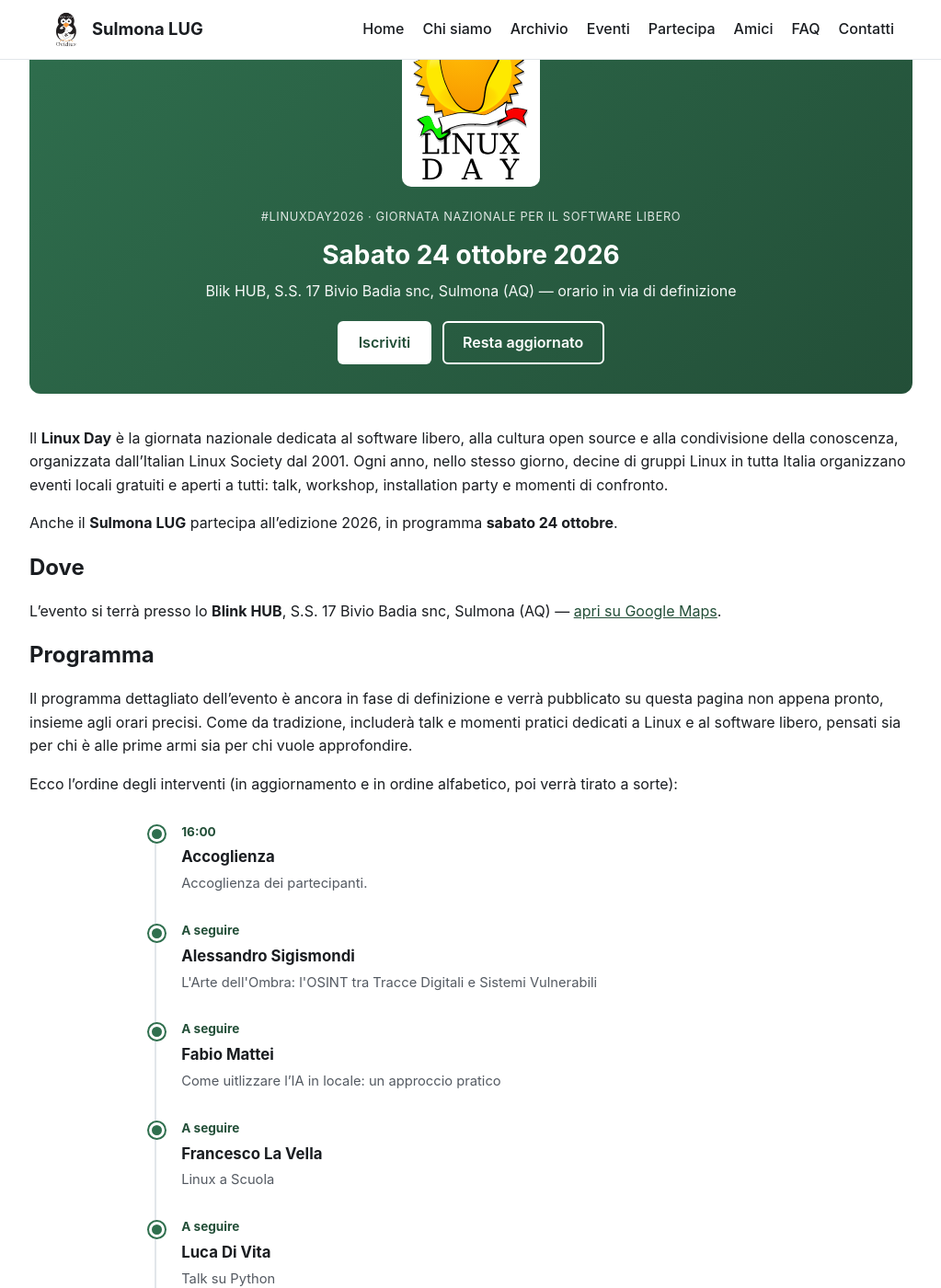
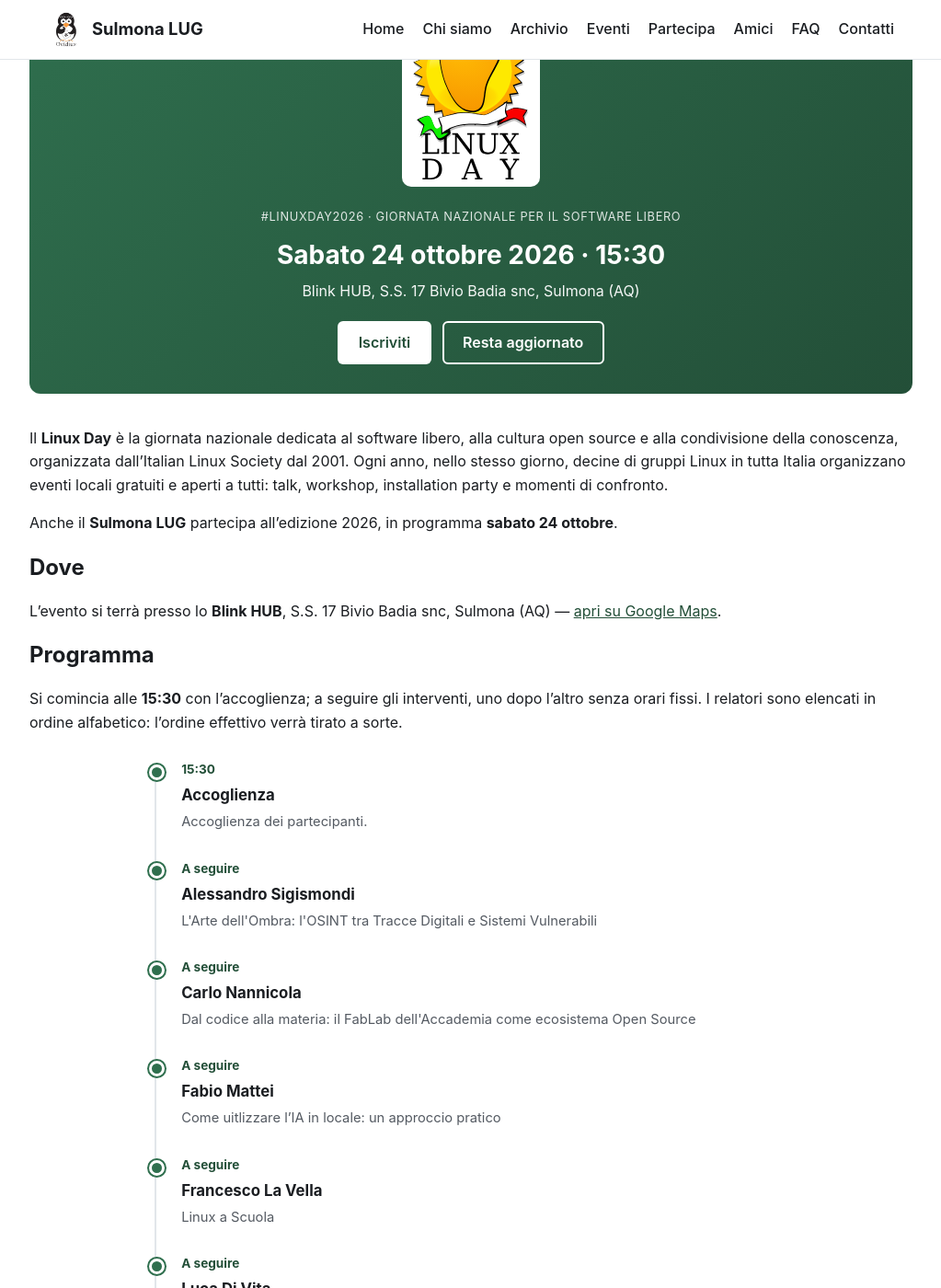
Before and after one commit to Sulmona-LUG/sulmona-lug.github.io, a Jekyll site: the page built from linux-day-2026.md, in a window 1280 px wide and 1400 px high, scrolled down 194 px. Shown: the whole window at 92% size, without its empty margins (128-1151 px from the left). Built offline with Jekyll 4.4.1, drawn with Linux system fonts in a browser that asks for light colours; some of the changed text lies outside the part shown.

Commit message:
aggiornamento Programma Linux Day

```diff
--- a/_data/eventi.yml
+++ b/_data/eventi.yml
@@ -8,6 +8,6 @@
   url: ""
 - data: 2026-10-24
   titolo: "Linux Day 2026"
-  luogo: "Blink HUB, S.S. 17 Bivio Badia snc, Sulmona (AQ) — orario in via di definizione"
-  descrizione: "Il Sulmona LUG festeggia la Giornata Nazionale per il Software Libero. Programma in arrivo."
+  luogo: "Blink HUB, S.S. 17 Bivio Badia snc, Sulmona (AQ) — dalle 15:30 alle 19:30"
+  descrizione: "Il Sulmona LUG festeggia la Giornata Nazionale per il Software Libero: talk, laboratori e install party."
   url: "/linux-day-2026/"
--- a/linux-day-2026.md
+++ b/linux-day-2026.md
@@ -4,14 +4,14 @@ title: "Linux Day 2026 a Sulmona"
 permalink: /linux-day-2026/
 description: >-
   Sabato 24 ottobre 2026 il Sulmona LUG festeggia il Linux Day, la Giornata Nazionale
-  per il Software Libero. Programma in arrivo.
+  per il Software Libero. Dalle 15:30 al Blink HUB: talk, laboratori e install party.
 ---
 
 <div class="event-banner">
   <img src="{{ '/assets/images/linuxday-2026-logo.svg' | relative_url }}" alt="Linux Day 2026" class="event-banner-logo">
   <p class="event-banner-tag">#LinuxDay2026 · Giornata Nazionale per il Software Libero</p>
-  <p class="event-banner-date">Sabato 24 ottobre 2026</p>
-  <p class="event-banner-loc">Blik HUB, S.S. 17 Bivio Badia snc, Sulmona (AQ) — orario in via di definizione</p>
+  <p class="event-banner-date">Sabato 24 ottobre 2026 · 15:30</p>
+  <p class="event-banner-loc">Blink HUB, S.S. 17 Bivio Badia snc, Sulmona (AQ)</p>
   <div class="event-banner-actions">
     <a class="btn btn-primary" href="https://iscrizioni.sulmonalug.it/261024" target="_blank" rel="noopener">Iscriviti</a>
     <a class="btn btn-outline" href="https://t.me/{{ site.social.telegram }}">Resta aggiornato</a>
@@ -32,17 +32,13 @@ L'evento si terrà presso lo **Blink HUB**, S.S. 17 Bivio Badia snc, Sulmona (AQ
 
 ## Programma
 
-Il programma dettagliato dell'evento è ancora in fase di definizione e verrà pubblicato su
-questa pagina non appena pronto, insieme agli orari precisi. Come da tradizione, includerà
-talk e momenti pratici dedicati a Linux e al software libero, pensati sia per chi è alle
-prime armi sia per chi vuole approfondire.
-
-Ecco l'ordine degli interventi (in aggiornamento e in ordine alfabetico, poi verrà tirato a sorte):
+Si comincia alle **15:30** con l'accoglienza; a seguire gli interventi, uno dopo l'altro senza
+orari fissi. I relatori sono elencati in ordine alfabetico: l'ordine effettivo verrà tirato a sorte.
 
 <div class="programma-timeline">
 
   <div class="t-item">
-    <div class="t-time">16:00</div>
+    <div class="t-time">15:30</div>
     <h4>Accoglienza</h4>
     <p>Accoglienza dei partecipanti.</p>
   </div>
@@ -51,6 +47,12 @@ Ecco l'ordine degli interventi (in aggiornamento e in ordine alfabetico, poi ver
     <div class="t-time">A seguire</div>
     <h4>Alessandro Sigismondi</h4>
     <p>L'Arte dell'Ombra: l'OSINT tra Tracce Digitali e Sistemi Vulnerabili</p>
+  </div>
+
+  <div class="t-item">
+    <div class="t-time">A seguire</div>
+    <h4>Carlo Nannicola</h4>
+    <p>Dal codice alla materia: il FabLab dell'Accademia come ecosistema Open Source</p>
   </div>
 
   <div class="t-item">
@@ -73,12 +75,18 @@ Ecco l'ordine degli interventi (in aggiornamento e in ordine alfabetico, poi ver
 
   <div class="t-item">
     <div class="t-time">A seguire</div>
+    <h4>Mario Rosati</h4>
+    <p>Hardware, interconnessioni e stack software per chat e cowork privati</p>
+  </div>
+
+  <div class="t-item">
+    <div class="t-time">A seguire</div>
     <h4>Pietro Valocchi</h4>
     <p>Context Engineering e AI Agent</p>
   </div>
 
   <div class="t-item">
-    <div class="t-time">A seguire</div>
+    <div class="t-time">19:30 circa</div>
     <h4>Chiusura e saluti</h4>
     <p>Ringraziamenti, feedback, prossimi eventi.</p>
   </div>
@@ -108,9 +116,8 @@ Candidature entro il **20 ottobre 2026**:
 
 L'evento è **gratuito e aperto a tutti**: non serve alcuna competenza tecnica pregressa.
 
-- Segui il nostro [canale Telegram](https://t.me/{{ site.social.telegram }}) per essere
-  avvisato non appena il programma è pronto.
-- Consulta anche la pagina [Eventi](/eventi/), che verrà aggiornata con l'orario definitivo.
+- Segui il nostro [canale Telegram](https://t.me/{{ site.social.telegram }}) per restare
+  aggiornato su eventuali novità.
 - Il Linux Day è un evento nazionale: sul [sito ufficiale linuxday.it](https://www.linuxday.it/2026/)
   trovi l'elenco di tutti gli eventi in Italia.
 
```
